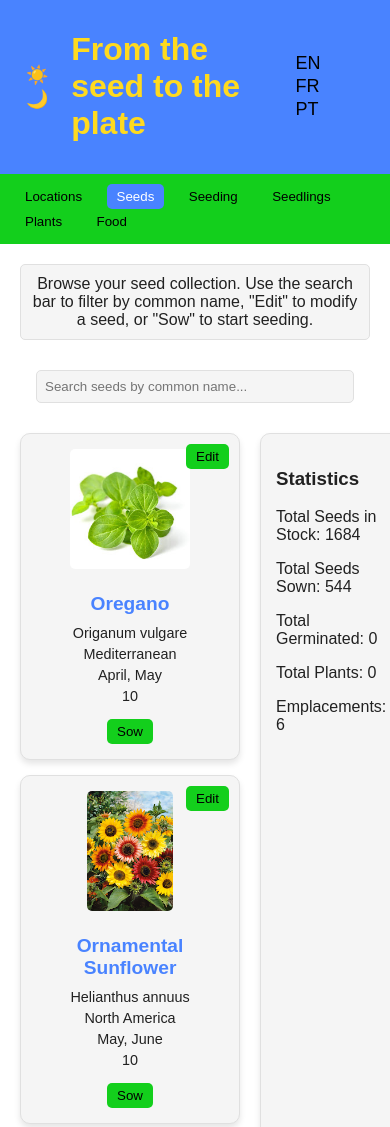
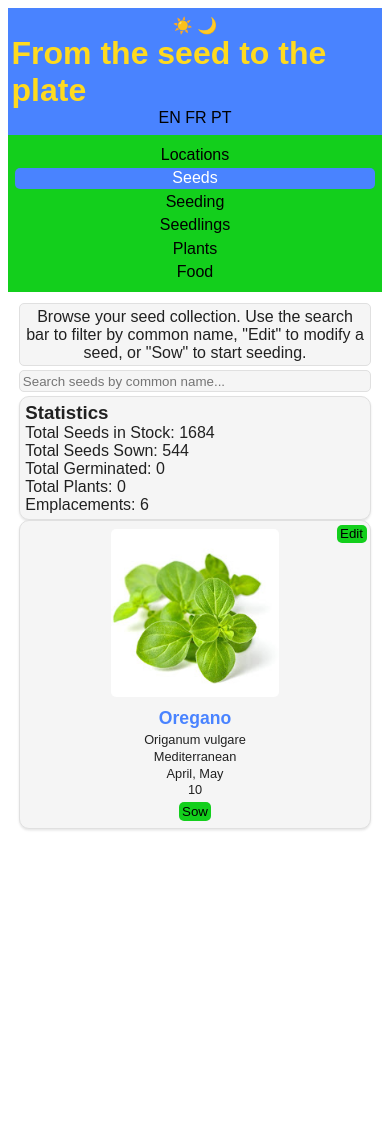
Before and after one commit to VOLKSECO/seed-to-plate, a website: page index.html in a window 390 px wide. Shown: the top 1127 px of the page. Drawn offline with Linux system fonts and the light colour scheme.

Commit message:
Style_smartphone

```diff
--- a/styles.css
+++ b/styles.css
@@ -1,3 +1,4 @@
+/* Variables globales */
 :root {
     --primary: #4983ff;
     --secondary: #13cf1c;
@@ -17,32 +18,41 @@
 }
 
 [data-theme="dark"] .vcard h3 {
-    color: #ffda1f; /* Jaune pour tous les h3 en mode sombre, y compris "+ New" */
+    color: #ffda1f; /* Jaune pour tous les h3 en mode sombre */
+}
+
+/* Reset et styles de base */
+* {
+    margin: 0;
+    padding: 0;
+    box-sizing: border-box;
 }
 
 body {
     font-family: 'Arial', sans-serif;
-    margin: 0;
-    padding: 0;
     background: var(--background);
     color: var(--text);
+    padding: 2vw; /* Padding relatif à la largeur de l'écran */
+    min-height: 100vh;
 }
 
+/* En-tête */
 header {
     background: var(--primary);
     color: #ffda1f;
-    padding: 10px 20px;
+    padding: 1% 2%;
     display: flex;
     justify-content: space-between;
     align-items: center;
+    width: 100%;
 }
 
 .theme-toggle button, .lang-switcher button {
     background: none;
     border: none;
-    font-size: 18px;
+    font-size: 1.2rem;
     cursor: pointer;
-    margin-right: 10px;
+    margin-right: 1%;
 }
 
 .lang-switcher button.active {
@@ -50,18 +60,21 @@ header {
     text-decoration: underline;
 }
 
+/* Navigation */
 nav {
     background: var(--secondary);
-    padding: 10px;
+    padding: 1%;
+    width: 100%;
 }
 
 nav button {
-    margin: 0 5px;
-    padding: 5px 10px;
+    margin: 0 0.5%;
+    padding: 0.5% 1%;
     border: none;
     background: none;
     cursor: pointer;
     transition: background 0.3s;
+    font-size: 1rem;
 }
 
 nav button.active {
@@ -70,110 +83,122 @@ nav button.active {
     border-radius: 5px;
 }
 
+/* Contenu principal */
 main {
-    padding: 20px;
+    padding: 2%;
     display: flex;
-    flex-direction: column; /* Les sections s'empilent verticalement */
-    gap: 20px; /* Espacement entre les sections */
+    flex-direction: column;
+    gap: 2%;
+    width: 100%;
 }
 
 .help-text {
-    padding: 10px;
+    padding: 1%;
     background: var(--card-bg);
     border: 1px solid var(--border);
     border-radius: 5px;
     text-align: center;
+    width: 100%;
 }
 
 #upcoming-container {
-    display: none; /* Masqué par défaut, activé via JS */
+    display: none;
+    width: 100%;
 }
 
 #upcoming-title {
     color: var(--primary);
     text-align: center;
-    margin-bottom: 10px;
+    margin-bottom: 1%;
+    font-size: 1.5rem;
 }
 
 .upcoming-grid {
     display: grid;
-    grid-template-columns: repeat(auto-fill, minmax(220px, 1fr));
-    gap: 15px;
+    grid-template-columns: repeat(auto-fill, minmax(20%, 1fr));
+    gap: 1.5%;
+    width: 100%;
 }
 
 #filter-container {
     display: flex;
     justify-content: center;
-    gap: 10px;
-    padding: 10px 0;
+    gap: 1%;
+    padding: 1% 0;
+    width: 100%;
 }
 
 #seed-search, #location-filter, #plant-filter {
-    padding: 8px;
+    padding: 0.8%;
     border: 1px solid var(--border);
     border-radius: 5px;
     background: var(--card-bg);
     color: var(--text);
-    display: none; /* Masqué par défaut, activé via JS */
+    display: none;
+    width: 100%;
+    max-width: 30%;
 }
 
 #seed-search {
-    width: 100%;
-    max-width: 300px;
+    max-width: 25%;
 }
 
+/* Conteneur principal et grille */
 #content-container {
     display: flex;
-    gap: 20px;
+    gap: 2%;
+    width: 100%;
 }
 
 .main-grid {
     flex: 3;
     display: grid;
-    grid-template-columns: repeat(auto-fill, minmax(220px, 1fr));
-    gap: 15px;
+    grid-template-columns: repeat(auto-fill, minmax(20%, 1fr));
+    gap: 1.5%;
+    width: 100%;
 }
 
 .vcard {
     background: var(--card-bg);
     border: 1px solid var(--border);
-    padding: 15px;
+    padding: 1.5%;
     text-align: center;
     border-radius: 10px;
-    box-shadow: 0 4px 6px rgba(0, 0, 0, 0.1);
+    box-shadow: 0 0.4vw 0.6vw rgba(0, 0, 0, 0.1);
     transition: transform 0.2s, box-shadow 0.2s;
     position: relative;
+    width: 100%;
 }
 
 .vcard:hover {
-    transform: translateY(-5px);
-    box-shadow: 0 6px 12px rgba(0, 0, 0, 0.15);
+    transform: translateY(-0.5%);
+    box-shadow: 0 0.6vw 1.2vw rgba(0, 0, 0, 0.15);
 }
 
 .vcard img {
     max-width: 100%;
-    height: 120px;
+    height: 12vh; /* Hauteur relative à la hauteur de l'écran */
     object-fit: cover;
     border-radius: 5px;
-    margin-bottom: 10px;
+    margin-bottom: 1%;
 }
 
 .vcard h3 {
-    margin: 10px 0;
-    font-size: 1.2em;
+    margin: 1% 0;
+    font-size: 1.2rem;
     color: var(--primary);
 }
 
 .vcard p {
-    margin: 5px 0;
-    font-size: 0.9em;
+    margin: 0.5% 0;
+    font-size: 0.9rem;
 }
 
 .vcard button.edit {
     position: absolute;
-    top: 10px;
-    right: 10px;
-    padding: 5px 10px;
+    top: 1%;
+    right: 1%;
+    padding: 0.5% 1%;
     border: none;
     background: var(--secondary);
     cursor: pointer;
@@ -181,23 +206,26 @@ main {
 }
 
 .vcard button.sow {
-    margin-top: 10px;
-    padding: 5px 10px;
+    margin-top: 1%;
+    padding: 0.5% 1%;
     border: none;
     background: var(--secondary);
     cursor: pointer;
     border-radius: 5px;
 }
 
+/* Statistiques */
 #stats {
     flex: 1;
-    padding: 15px;
+    padding: 1.5%;
     background: var(--card-bg);
     border: 1px solid var(--border);
     border-radius: 10px;
-    box-shadow: 0 4px 6px rgba(0, 0, 0, 0.1);
+    box-shadow: 0 0.4vw 0.6vw rgba(0, 0, 0, 0.1);
+    width: 100%;
 }
 
+/* Modal */
 .modal {
     display: none;
     position: fixed;
@@ -210,25 +238,26 @@ main {
 
 .modal-content {
     background: var(--background);
-    margin: 15% auto;
-    padding: 20px;
+    margin: 10% auto;
+    padding: 2%;
     width: 80%;
-    max-width: 500px;
+    max-width: 90%;
     border: 1px solid var(--border);
     border-radius: 10px;
-    box-shadow: 0 4px 6px rgba(0, 0, 0, 0.1);
+    box-shadow: 0 0.4vw 0.6vw rgba(0, 0, 0, 0.1);
 }
 
 .close {
     float: right;
-    font-size: 20px;
+    font-size: 1.5rem;
     cursor: pointer;
 }
 
 form {
     display: flex;
     flex-direction: column;
-    gap: 15px;
+    gap: 1.5%;
+    width: 100%;
 }
 
 form label {
@@ -236,11 +265,12 @@ form label {
 }
 
 form input, form select {
-    padding: 8px;
+    padding: 0.8%;
     border: 1px solid var(--border);
     background: var(--card-bg);
     color: var(--text);
     border-radius: 5px;
+    width: 100%;
 }
 
 form input[readonly], form input[disabled] {
@@ -253,12 +283,130 @@ form button {
     background: var(--primary);
     color: white;
     border: none;
-    padding: 10px;
+    padding: 1%;
     cursor: pointer;
     border-radius: 5px;
+    width: 100%;
 }
 
 form button.delete {
     background: #e57373;
-    margin-top: 10px;
+    margin-top: 1%;
 }
+
+/* Media Queries pour responsivité */
+
+/* Ordinateur (largeur > 768px) reste comme ci-dessus */
+
+/* Smartphone horizontal (max-width: 768px) */
+@media (max-width: 768px) and (orientation: landscape) {
+    header {
+        padding: 1% 1%;
+    }
+
+    nav button {
+        font-size: 0.9rem;
+        padding: 0.5% 0.8%;
+    }
+
+    .main-grid, .upcoming-grid {
+        grid-template-columns: repeat(auto-fill, minmax(30%, 1fr));
+    }
+
+    #content-container {
+        flex-direction: row;
+        gap: 1%;
+    }
+
+    #stats {
+        flex: 2;
+    }
+
+    .vcard img {
+        height: 10vh;
+    }
+
+    .modal-content {
+        width: 90%;
+        margin: 5% auto;
+    }
+
+    form button {
+        padding: 0.8%;
+    }
+}
+
+/* Smartphone vertical (max-width: 480px) */
+@media (max-width: 480px) and (orientation: portrait) {
+    header {
+        flex-direction: column;
+        padding: 2% 1%;
+    }
+
+    .theme-toggle button, .lang-switcher button {
+        font-size: 1rem;
+        margin: 0.5% 0;
+    }
+
+    nav {
+        padding: 2%;
+    }
+
+    nav button {
+        display: block;
+        width: 100%;
+        margin: 0.5% 0;
+        font-size: 1rem;
+    }
+
+    main {
+        padding: 3%;
+    }
+
+    .main-grid, .upcoming-grid {
+        grid-template-columns: 1fr; /* Une seule colonne */
+    }
+
+    #content-container {
+        flex-direction: column;
+        gap: 2%;
+    }
+
+    #stats {
+        order: -1; /* Stats en haut sur mobile */
+    }
+
+    #seed-search, #location-filter, #plant-filter {
+        max-width: 100%;
+    }
+
+    .vcard {
+        padding: 2%;
+    }
+
+    .vcard img {
+        height: 20vh;
+    }
+
+    .vcard h3 {
+        font-size: 1.1rem;
+    }
+
+    .vcard p {
+        font-size: 0.8rem;
+    }
+
+    .modal-content {
+        width: 95%;
+        margin: 10% auto;
+        padding: 3%;
+    }
+
+    form input, form select {
+        padding: 1%;
+    }
+
+    form button {
+        padding: 1.5%;
+    }
+}
```
